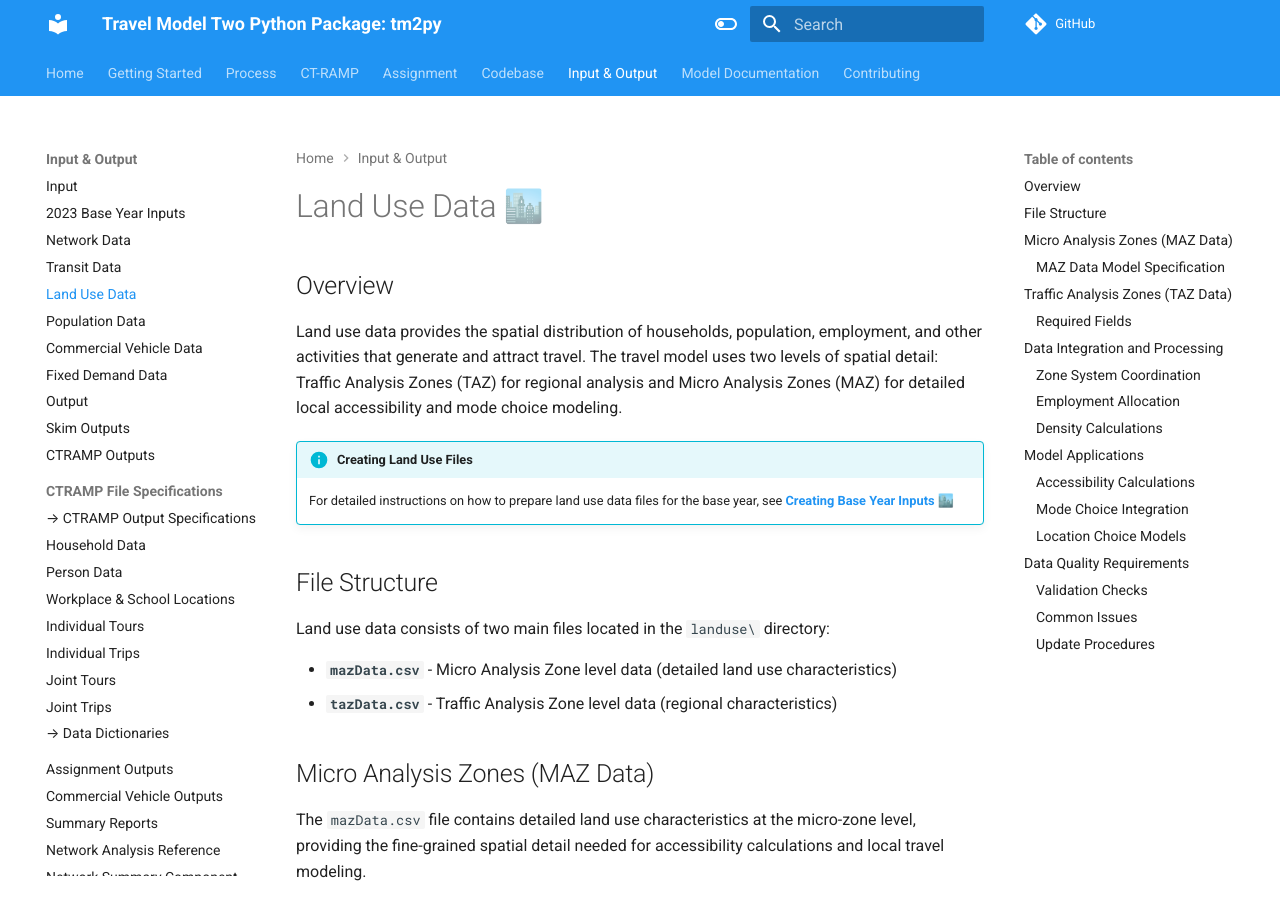
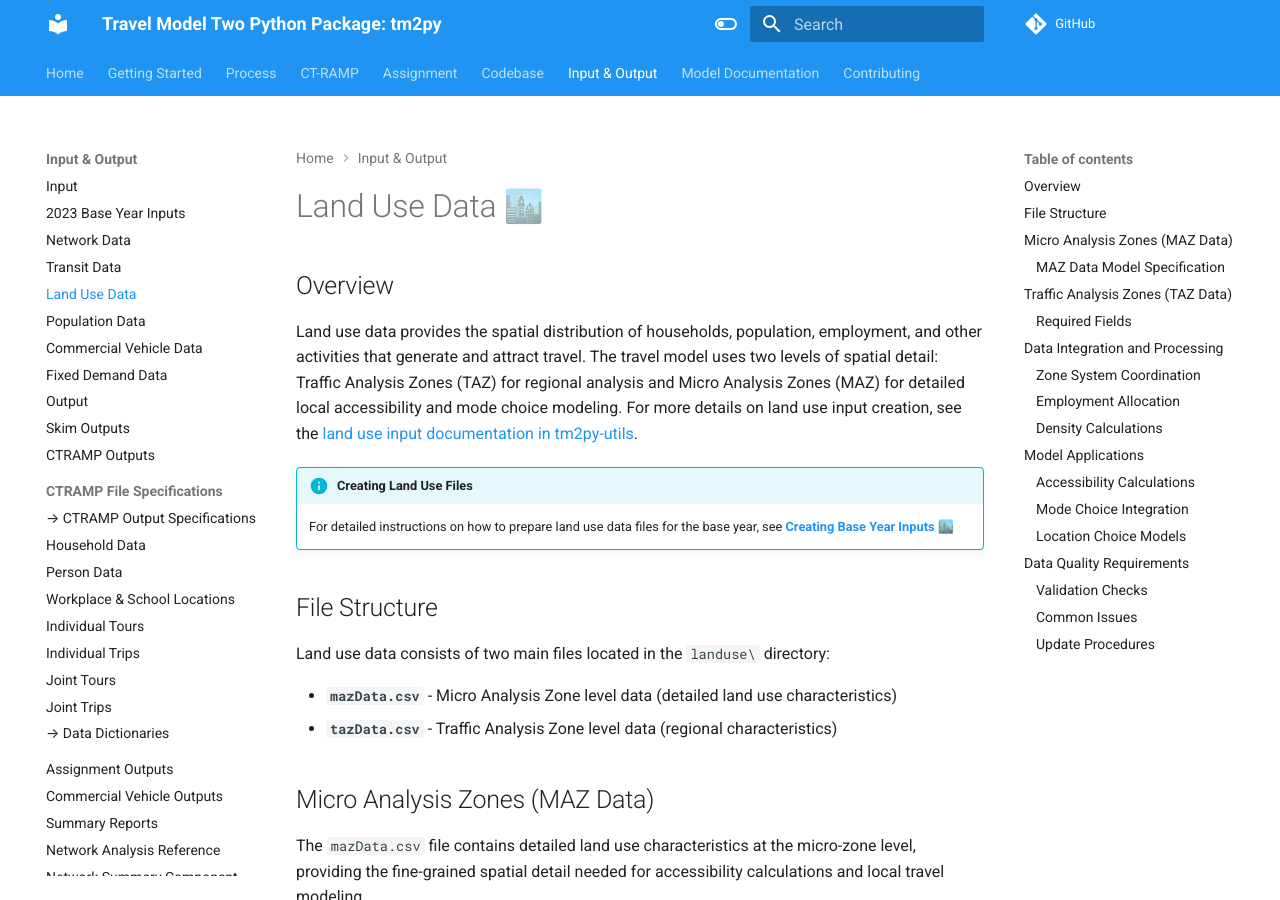
Before and after one commit to BayAreaMetro/tm2py, an MkDocs documentation site: the page built from docs/input/landuse.md, in a window 1280 px wide and 900 px high. Built offline with MkDocs 1.6.1 and Material for MkDocs 9.7.7, drawn with Linux system fonts in a browser that asks for light colours; nearby versions of some CDN libraries; comment, search, counter and statistics services are not loaded.

Commit message:
Doc link to land use creation readme

```diff
--- a/docs/input/landuse.md
+++ b/docs/input/landuse.md
@@ -2,7 +2,7 @@
 
 ## Overview
 
-Land use data provides the spatial distribution of households, population, employment, and other activities that generate and attract travel. The travel model uses two levels of spatial detail: Traffic Analysis Zones (TAZ) for regional analysis and Micro Analysis Zones (MAZ) for detailed local accessibility and mode choice modeling.
+Land use data provides the spatial distribution of households, population, employment, and other activities that generate and attract travel. The travel model uses two levels of spatial detail: Traffic Analysis Zones (TAZ) for regional analysis and Micro Analysis Zones (MAZ) for detailed local accessibility and mode choice modeling.  For more details on land use input creation, see the [land use input documentation in tm2py-utils](https://github.com/BayAreaMetro/tm2py-utils/tree/main/tm2py_utils/inputs/land_use).
 
 !!! info "Creating Land Use Files"
     For detailed instructions on how to prepare land use data files for the base year, see **[Creating Base Year Inputs](../create-base-year-inputs.md#land-use-data)** 🏙️
```
Also changed, not shown: docs/ctramp/components/parking-location.md (+1 -1 lines), docs/ctramp/components/parking-provision.md (+1 -1 lines).
